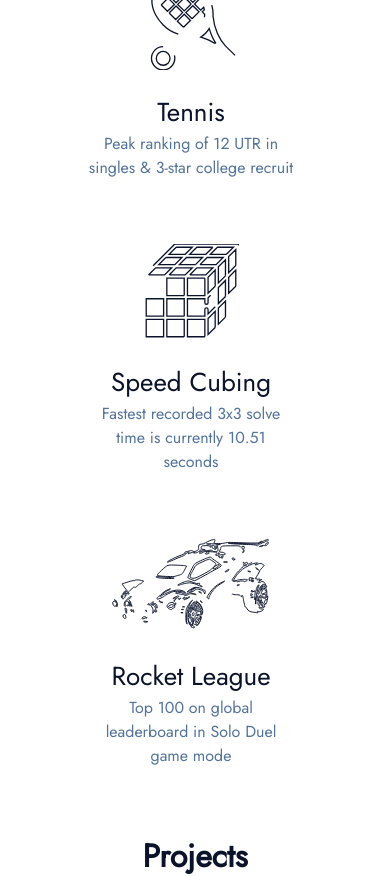
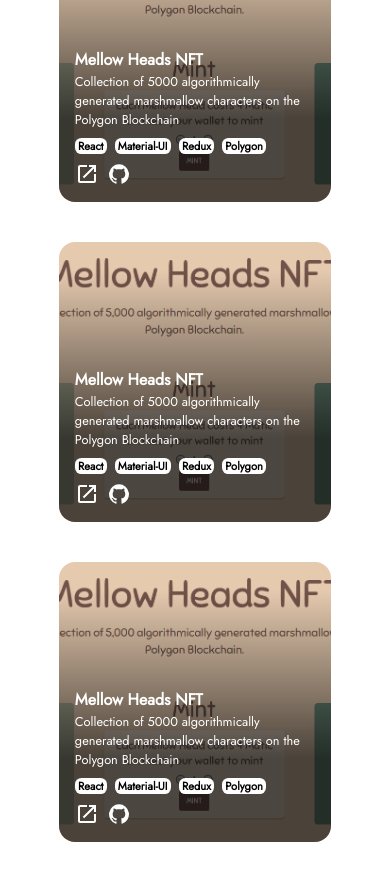
Before and after one commit to Maximilian-Oberholtzer/maximilian-portfolio, a React (Create React App) app: page / in a window 390 px wide. Shown: the part 2820-3696 px from the top of the page. Built offline with nearby package versions, Linux system fonts and the light colour scheme.

Commit message:
Added content for all project cards

```diff
--- a/src/Theme.js
+++ b/src/Theme.js
@@ -39,7 +39,7 @@
   },
   breakpoints: {
     values: {
-      xs: 0,
+      xs: 450,
       sm: 960,
       md: 1048,
       lg: 1200,
@@ -104,7 +104,7 @@
   },
   breakpoints: {
     values: {
-      xs: 0,
+      xs: 450,
       sm: 960,
       md: 1048,
       lg: 1200,
--- a/src/components/Main.js
+++ b/src/components/Main.js
@@ -28,8 +28,8 @@
         <Hero />
         <About />
         <Experience />
+        <Projects />
         <Hobbies />
-        <Projects />
       </StyledMainContainer>
     </div>
   );
--- a/src/components/sections/Projects.js
+++ b/src/components/sections/Projects.js
@@ -1,5 +1,5 @@
 import { React } from "react";
-import { Typography, Container, Grid, Card, styled } from "@mui/material";
+import { Typography, Container, Grid, Button, styled } from "@mui/material";
 import {
   StyledDivider,
   StyledGenericContainer,
@@ -10,6 +10,8 @@
 import "animate.css";
 import { useInView } from "react-intersection-observer";
 import * as Scroll from "react-scroll";
+import LaunchIcon from "@mui/icons-material/Launch";
+import GitHubIcon from "@mui/icons-material/GitHub";
 import MellowHeads from "../../assets/mellowHeadsNFT.png";
 
 //Component styles//
@@ -22,11 +24,8 @@
   textAlign: "center",
   overflow: "hidden",
   justifyContent: "center",
-  // borderRadius: "1rem",
-  // paddingLeft: "0 !important",
-  // paddingRight: "0 !important",
   [theme.breakpoints.down("sm")]: {
-    width: "80% !important",
+    width: "85% !important",
   },
 }));
 const StyledProjectsGrid = styled(Grid)(({ theme }) => ({
@@ -34,6 +33,7 @@
   width: "100%",
   marginLeft: "0 !important",
   marginTop: "0 !important",
+  padding: "1rem",
 }));
 const StyledProjectsGridItem = styled(Grid)(({ theme }) => ({
   animation: "fadeInUp",
@@ -41,30 +41,46 @@
   position: "relative",
   display: "flex",
   height: "280px",
-  marginBottom: "4rem",
+  marginBottom: "2.5rem",
   paddingTop: "0 !important",
   paddingLeft: "0 !important",
   overflow: "hidden",
+  alignItems: "flex-end",
+  transform: "none",
+  transition: "transform 150ms ease-in-out 0s",
   "&:hover": {
+    transform: "scale(1.02)",
+    transition: "transform 150ms ease-in-out 0s",
+    [theme.breakpoints.up("sm")]: {
+      "& div": {
+        opacity: "1",
+        transform: "translateY(-10%)",
+        transition:
+          "opacity 300ms ease-in-out 0s, transform 300ms ease-in-out 0s",
+      },
+    },
     "&::after": {
-      opacity: "0.5 !important",
+      opacity: "0.9 !important",
       content: "''",
       position: "absolute",
       inset: "0px",
       borderRadius: "1rem",
       background:
-        "linear-gradient(rgba(0, 0, 0, 0.1) 10%, rgba(0, 0, 0, 0.78) 60%)",
+        "linear-gradient(rgba(0, 0, 0, 0.1) 10%, rgba(0, 0, 0, 0.78) 70%)",
     },
   },
   [theme.breakpoints.down("sm")]: {
     "&::after": {
-      opacity: "0.5 !important",
+      opacity: "0.9 !important",
       content: "''",
       position: "absolute",
       inset: "0px",
       borderRadius: "1rem",
       background:
-        "linear-gradient(rgba(0, 0, 0, 0.1) 10%, rgba(0, 0, 0, 0.78) 60%)",
+        "linear-gradient(rgba(0, 0, 0, 0.1) 10%, rgba(0, 0, 0, 0.78) 70%)",
+    },
+    "& div": {
+      opacity: "1",
     },
   },
 }));
@@ -74,8 +90,49 @@
   position: "absolute",
   objectFit: "cover",
   borderRadius: "1rem",
-  left: "0px",
-  right: "0px",
+}));
+const StyledProjectsTextField = styled("div")(({ theme }) => ({
+  zIndex: "1000 !important",
+  transition: "opacity 300ms ease-in-out 0s, transform 300ms ease-in-out 0s",
+  transform: "none",
+  opacity: "0",
+  padding: "0rem 1rem",
+  color: "white",
+  textAlign: "left",
+  [theme.breakpoints.down("sm")]: {
+    padding: "1rem 1rem",
+  },
+}));
+const StyledProjectsTitle = styled(Typography)(({ theme }) => ({
+  fontSize: "1.5rem !important",
+  fontWeight: "600",
+  [theme.breakpoints.down("xs")]: {
+    fontSize: "1rem !important",
+  },
+}));
+const StyledProjectsSubText = styled(Typography)(({ theme }) => ({
+  fontSize: "1rem !important",
+  [theme.breakpoints.down("xs")]: {
+    fontSize: "0.8rem !important",
+  },
+}));
+const StyledProjectsSkillContainer = styled("div")(({ theme }) => ({
+  marginTop: "0.5rem",
+  display: "flex",
+  flexWrap: "wrap",
+}));
+const StyledProjectsSkillText = styled(Typography)(({ theme }) => ({
+  fontSize: "0.8rem !important",
+  //border: "2px solid white",
+  background: "white",
+  marginRight: "0.5rem",
+  padding: "0rem 0.2rem",
+  borderRadius: "0.4rem",
+  color: "black",
+  fontWeight: "600",
+  [theme.breakpoints.down("xs")]: {
+    fontSize: "0.7rem !important",
+  },
 }));
 
 //End component styles
@@ -85,6 +142,15 @@
     threshold: 0.7,
     triggerOnce: true,
   });
+
+  const mellowHeadSkills = ["React", "Material-UI", "Redux", "Polygon"];
+  const mellowHeadsLink = "https://mellowheadsnft.com";
+  const mellowHeadsGH =
+    "https://github.com/Maximilian-Oberholtzer/mellow-heads-nft";
+
+  const openLink = (link) => {
+    window.open(link, "_blank");
+  };
 
   return (
     <Scroll.Element name="Projects">
@@ -103,14 +169,134 @@
             </StyledGenericContainer>
             <StyledProjectsContainer>
               <StyledProjectsGrid container rowSpacing={6} columnSpacing={12}>
-                <StyledProjectsGridItem item xs={12} sm={5}>
+                <StyledProjectsGridItem item xs={12} sm={5.5}>
                   <StyledProjectsImg alt="" src={MellowHeads} />
+                  <StyledProjectsTextField>
+                    <StyledProjectsTitle>Mellow Heads NFT</StyledProjectsTitle>
+                    <StyledProjectsSubText>
+                      Collection of 5000 algorithmically generated marshmallow
+                      characters on the Polygon Blockchain
+                    </StyledProjectsSubText>
+                    <StyledProjectsSkillContainer>
+                      {mellowHeadSkills.map((skill, index) => (
+                        <StyledProjectsSkillText key={index}>
+                          {skill}
+                        </StyledProjectsSkillText>
+                      ))}
+                    </StyledProjectsSkillContainer>
+                    <Button
+                      onClick={() => {
+                        openLink(mellowHeadsLink);
+                      }}
+                      sx={{
+                        padding: "0",
+                        minWidth: "0",
+                        marginTop: "0.5rem",
+                        marginRight: "0.5rem",
+                      }}
+                    >
+                      <LaunchIcon />
+                    </Button>
+                    <Button
+                      sx={{
+                        padding: "0",
+                        minWidth: "0",
+                        marginTop: "0.43rem",
+                        transform: "scale(0.90)",
+                      }}
+                      onClick={() => {
+                        openLink(mellowHeadsGH);
+                      }}
+                    >
+                      <GitHubIcon />
+                    </Button>
+                  </StyledProjectsTextField>
                 </StyledProjectsGridItem>
-                <StyledProjectsGridItem item xs={12} sm={5}>
+                <StyledProjectsGridItem item xs={12} sm={5.5}>
                   <StyledProjectsImg alt="" src={MellowHeads} />
+                  <StyledProjectsTextField>
+                    <StyledProjectsTitle>Mellow Heads NFT</StyledProjectsTitle>
+                    <StyledProjectsSubText>
+                      Collection of 5000 algorithmically generated marshmallow
+                      characters on the Polygon Blockchain
+                    </StyledProjectsSubText>
+                    <StyledProjectsSkillContainer>
+                      {mellowHeadSkills.map((skill, index) => (
+                        <StyledProjectsSkillText key={index}>
+                          {skill}
+                        </StyledProjectsSkillText>
+                      ))}
+                    </StyledProjectsSkillContainer>
+                    <Button
+                      onClick={() => {
+                        openLink(mellowHeadsLink);
+                      }}
+                      sx={{
+                        padding: "0",
+                        minWidth: "0",
+                        marginTop: "0.5rem",
+                        marginRight: "0.5rem",
+                      }}
+                    >
+                      <LaunchIcon />
+                    </Button>
+                    <Button
+                      sx={{
+                        padding: "0",
+                        minWidth: "0",
+                        marginTop: "0.43rem",
+                        transform: "scale(0.90)",
+                      }}
+                      onClick={() => {
+                        openLink(mellowHeadsGH);
+                      }}
+                    >
+                      <GitHubIcon />
+                    </Button>
+                  </StyledProjectsTextField>
                 </StyledProjectsGridItem>
-                <StyledProjectsGridItem item xs={12} sm={5}>
+                <StyledProjectsGridItem item xs={12} sm={5.5}>
                   <StyledProjectsImg alt="" src={MellowHeads} />
+                  <StyledProjectsTextField>
+                    <StyledProjectsTitle>Mellow Heads NFT</StyledProjectsTitle>
+                    <StyledProjectsSubText>
+                      Collection of 5000 algorithmically generated marshmallow
+                      characters on the Polygon Blockchain
+                    </StyledProjectsSubText>
+                    <StyledProjectsSkillContainer>
+                      {mellowHeadSkills.map((skill, index) => (
+                        <StyledProjectsSkillText key={index}>
+                          {skill}
+                        </StyledProjectsSkillText>
+                      ))}
+                    </StyledProjectsSkillContainer>
+                    <Button
+                      onClick={() => {
+                        openLink(mellowHeadsLink);
+                      }}
+                      sx={{
+                        padding: "0",
+                        minWidth: "0",
+                        marginTop: "0.5rem",
+                        marginRight: "0.5rem",
+                      }}
+                    >
+                      <LaunchIcon />
+                    </Button>
+                    <Button
+                      sx={{
+                        padding: "0",
+                        minWidth: "0",
+                        marginTop: "0.43rem",
+                        transform: "scale(0.90)",
+                      }}
+                      onClick={() => {
+                        openLink(mellowHeadsGH);
+                      }}
+                    >
+                      <GitHubIcon />
+                    </Button>
+                  </StyledProjectsTextField>
                 </StyledProjectsGridItem>
               </StyledProjectsGrid>
             </StyledProjectsContainer>
```
Also changed, not shown: src/components/Navbar.js (+8 -8 lines).
